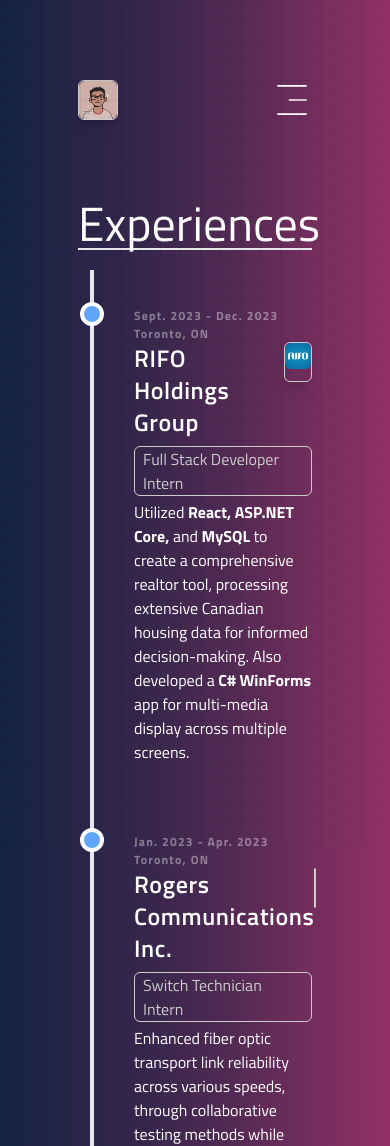
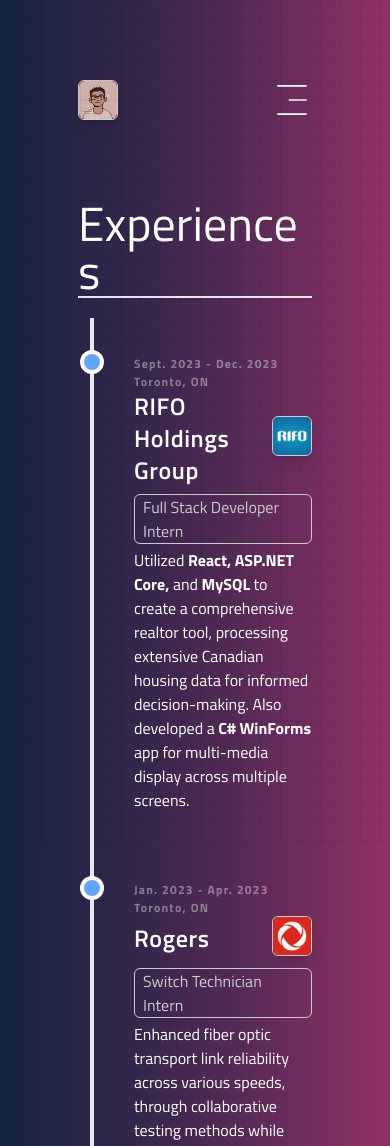
Before and after one commit to 04felixli/f3lixli.com, a Next.js app: page /experiences in a window 390 px wide. Shown: the top 1146 px of the page. Built offline with nearby package versions, Linux system fonts and the light colour scheme.

Commit message:
Experience page responsive

```diff
--- a/app/Objects/ExperienceObjects.tsx
+++ b/app/Objects/ExperienceObjects.tsx
@@ -27,7 +27,7 @@
 }
 
 export const RogersExperience: ExperienceObject = {
-    companyName: 'Rogers Communications Inc.',
+    companyName: 'Rogers',
     description: 'Enhanced fiber optic transport link reliability across various speeds, through collaborative testing methods while supporting a broad spectrum of Rogers customers across GSM, UMTS, LTE, and 5G technologies.',
     keyWords: ["GSM,", "UMTS,", "LTE,", "5G"],
     startDate: 'Jan. 2023',
--- a/app/experiences/ExperienceCard.tsx
+++ b/app/experiences/ExperienceCard.tsx
@@ -17,13 +17,13 @@
                     <div className='timeline-content'>
                         <span className='timeline-date'>{experience.startDate} - {experience.endDate}</span>
                         <p className='timeline-date'>{experience.location}</p>
-                        <div className='flex flex-row justify-between'>
+                        <div className='flex flex-row items-center justify-between'>
                             <h3 className='timeline-title'>{experience.companyName}</h3>
-                            <div className='w-10 h-10 mb-3 break-inside-avoid border border-[#ccc] rounded-md shadow-lg'>
+                            <div className='max-[270px]:hidden ml-3 w-10 h-10 mb-3 flex-shrink-0 break-inside-avoid border border-[#ccc] rounded-md shadow-lg'>
                                 <img
                                     src={experience.companyLogo}
                                     alt={`${experience.companyName} Image`}
-                                    className='w-full object-contain rounded-md'
+                                    className='w-full h-full object-contain rounded-md'
                                 />
                             </div>
                         </div>
--- a/app/globals.css
+++ b/app/globals.css
@@ -54,7 +54,7 @@
 }
 
 .section-names {
-  @apply text-5xl border-b-2;
+  @apply text-5xl border-b-2 break-words;
 }
 
 @layer utilities {
```
